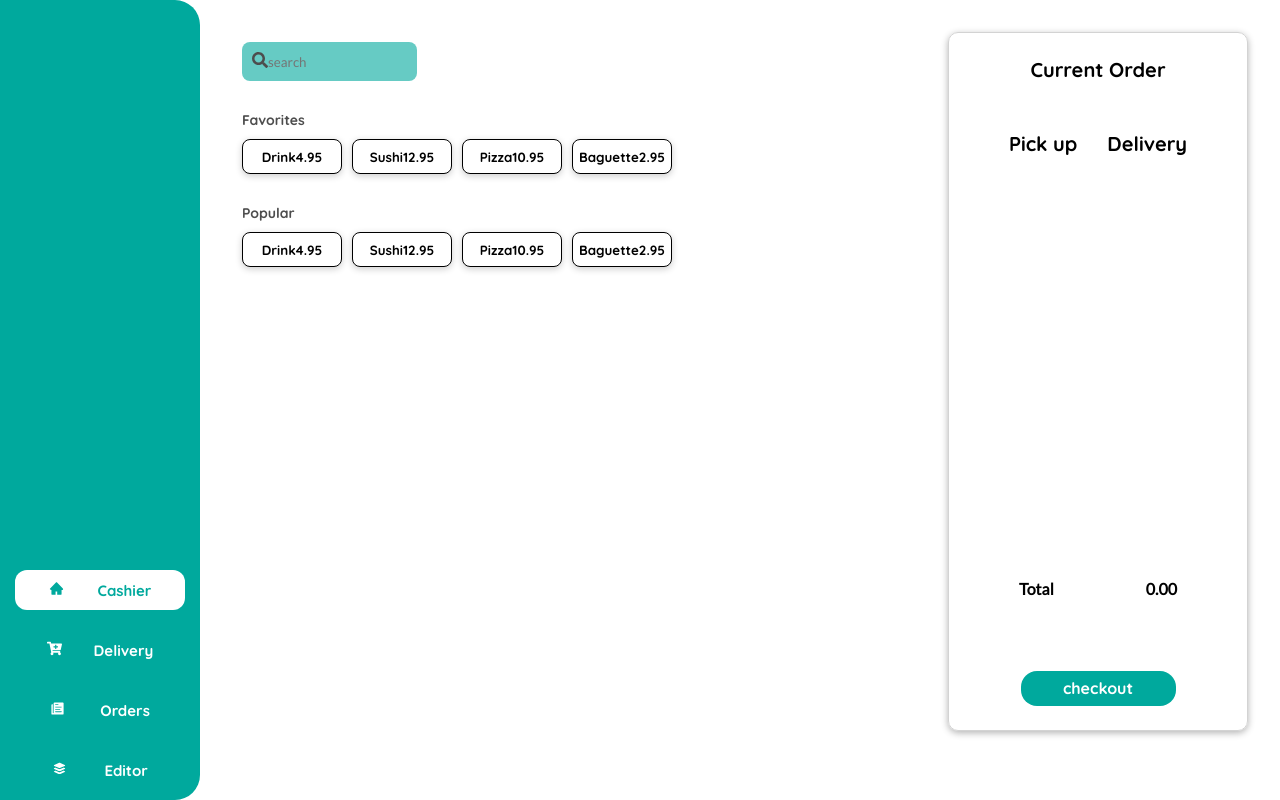
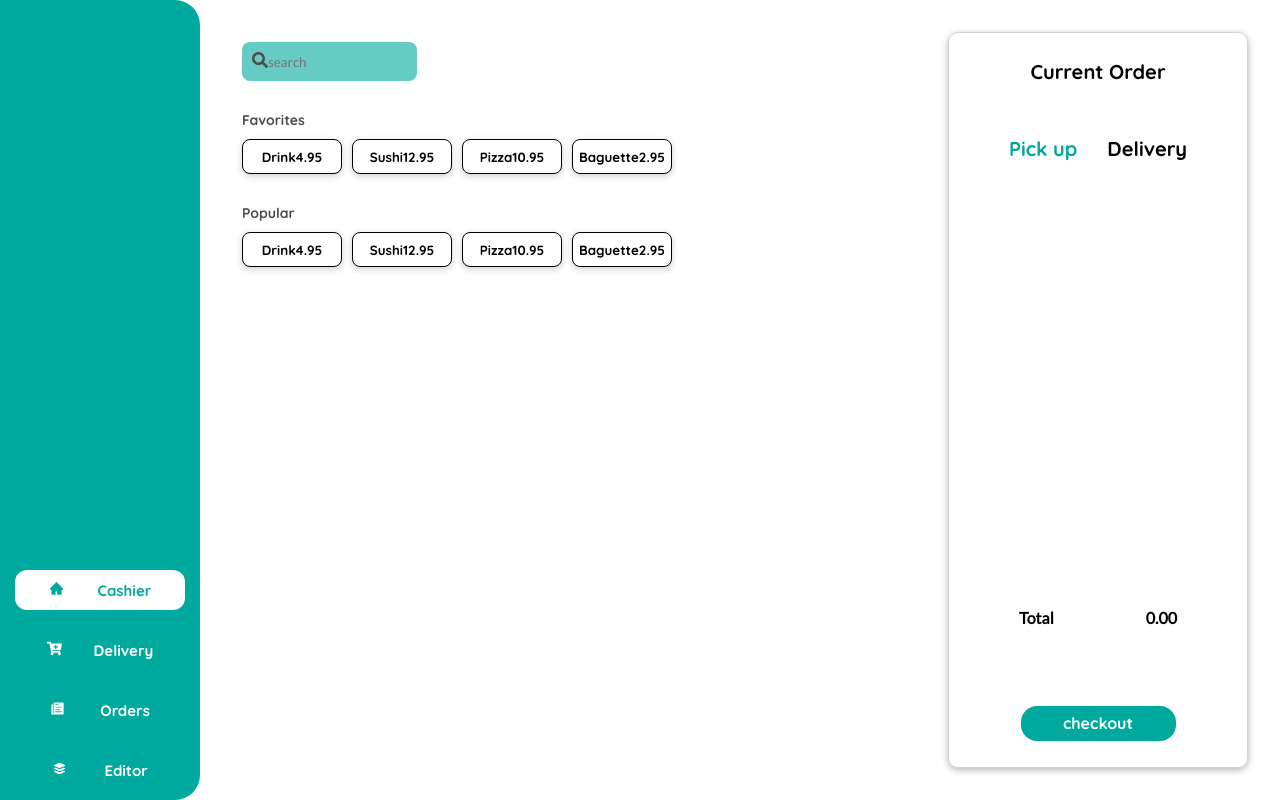
Before and after one commit to JimmyLam96/cash-up, a React (Create React App) app: page / in a window 1280 px wide. Built offline with nearby package versions, Linux system fonts and the light colour scheme.

Commit message:
Finalized summary component

```diff
--- a/src/components/Summary.tsx
+++ b/src/components/Summary.tsx
@@ -10,10 +10,20 @@ function Summary(props: SProps) {
     <div className="summary">
       <b className="head-text">Current Order</b>
       <div className="button-container">
-        <button className="button-type" onClick={() => setDelivery(0)}>
+        <button
+          className={`button-type ${
+            delivery == 0 ? "button-type-selected" : null
+          }`}
+          onClick={() => setDelivery(0)}
+        >
           Pick up
         </button>
-        <button className="button-type" onClick={() => setDelivery(1.95)}>
+        <button
+          className={`button-type ${
+            delivery > 0 ? "button-type-selected" : null
+          }`}
+          onClick={() => setDelivery(1.95)}
+        >
           Delivery
         </button>
       </div>
--- a/src/css/Summary.css
+++ b/src/css/Summary.css
@@ -1,6 +1,6 @@
 .summary {
   display: flex;
-  height: 95%;
+  height: 100%;
   width: 300px;
   flex-direction: column;
   justify-content: space-around;
@@ -54,7 +54,7 @@
   border: none;
 }
 
-.button-type:active {
+.button-type-selected {
   color: var(--primary);
 }
 
```
Also changed, not shown: 2 other files (tests, documents, lock files or other folders).
